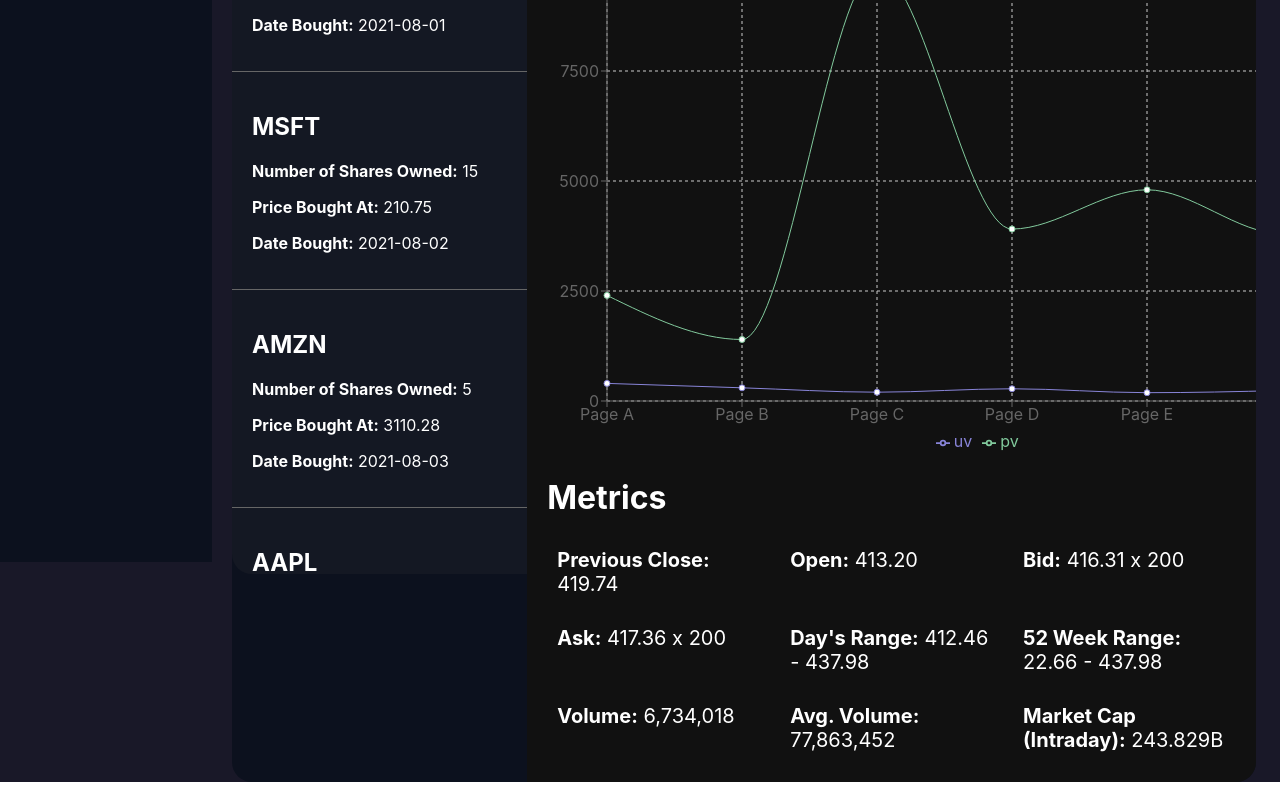
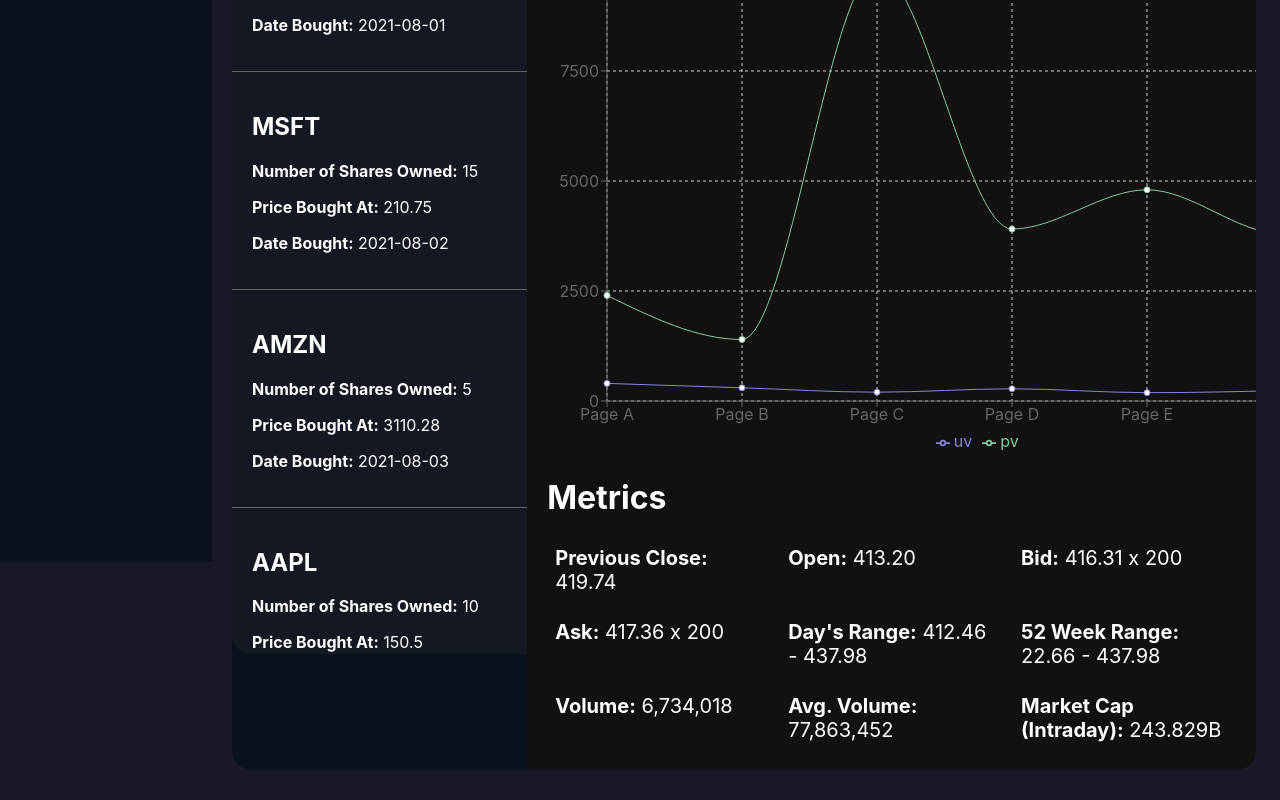
Before and after one commit to rahul7932/sellscale, a React (Create React App) app in the folder frontend/: page /portfolio in a window 1280 px wide. Shown: the part 238-1038 px from the top of the page. Built offline with nearby package versions, Linux system fonts and the light colour scheme.

Commit message:
playing with position of containers

```diff
--- a/frontend/src/components/PortfolioContainer.js
+++ b/frontend/src/components/PortfolioContainer.js
@@ -31,7 +31,7 @@
 
     return (
         <div className="portfolio-container">
-            <div className="portfolio-list" style={{ overflowY: 'scroll', maxHeight: '400px' }}>  {/* Make this div scrollable */}
+            <div className="portfolio-list" style={{ overflowY: 'scroll', maxHeight: '200px' }}>  {/* Make this div scrollable */}
                 {stocks.map((stock, index) => (
                     <StockTile
                         key={index}
--- a/frontend/src/pages/Trade.js
+++ b/frontend/src/pages/Trade.js
@@ -1,5 +1,6 @@
 import React, { useState } from 'react';
 import Select from 'react-select';
+import { LineChart, Line, XAxis, YAxis, CartesianGrid, Tooltip, Legend } from 'recharts';
 import '../styles/Trade.css';
 
 function Trade() {
@@ -16,6 +17,12 @@
         console.log('Selected option:', option);
     };
 
+    const data = [
+        { name: 'Jan', uv: 400, pv: 2400, amt: 2400 },
+        { name: 'Feb', uv: 300, pv: 1398, amt: 2210 },
+        { name: 'Mar', uv: 200, pv: 9800, amt: 2290 }
+    ];
+
     return (
         <div>
             <h1 className='title'>Trade</h1>
@@ -28,7 +35,38 @@
                     className="select-search-bar"
                     placeholder="Search and select..."
                 />
-
+                {selectedOption && (
+                <div className="selected-content">
+                    <h2>Historical Performance</h2>
+                    <LineChart width={1200} height={500} data={data}
+                        margin={{ top: 5, right: 30, left: 20, bottom: 5 }}>
+                        <CartesianGrid strokeDasharray="3 3" />
+                        <XAxis dataKey="name" />
+                        <YAxis />
+                        <Tooltip />
+                        <Legend />
+                        <Line type="monotone" dataKey="uv" stroke="#8884d8" activeDot={{ r: 8 }} />
+                        <Line type="monotone" dataKey="pv" stroke="#82ca9d" />
+                        </LineChart>
+                    <h2>Actions</h2>
+                    <div className="button-container">
+                        <button style={{ backgroundColor: 'green', color: 'white', fontSize: '28px' }}>Buy</button>
+                        <button style={{ backgroundColor: 'red', color: 'white', fontSize: '28px' }}>Sell</button>
+                        </div>
+                    <h2>Metrics</h2>
+                    <div className="stock-info-grid">
+                        <div className="stock-info-item"><strong>Previous Close:</strong> 419.74</div>
+                        <div className="stock-info-item"><strong>Open:</strong> 413.20</div>
+                        <div className="stock-info-item"><strong>Bid:</strong> 416.31 x 200</div>
+                        <div className="stock-info-item"><strong>Ask:</strong> 417.36 x 200</div>
+                        <div className="stock-info-item"><strong>Day's Range:</strong> 412.46 - 437.98</div>
+                        <div className="stock-info-item"><strong>52 Week Range:</strong> 22.66 - 437.98</div>
+                        <div className="stock-info-item"><strong>Volume:</strong> 6,734,018</div>
+                        <div className="stock-info-item"><strong>Avg. Volume:</strong> 77,863,452</div>
+                        <div className="stock-info-item"><strong>Market Cap (Intraday):</strong> 243.829B</div>
+                    </div>
+                </div>
+            )}
             </div>
         </div>
     );
--- a/frontend/src/styles/PortfolioContainer.css
+++ b/frontend/src/styles/PortfolioContainer.css
@@ -3,16 +3,17 @@
     justify-content: flex-start; /* Aligns children to the start */
     align-items: stretch; /* Ensures that children stretch to fill the container height */
     width: 100%;
-    min-height: 90vh;
+    min-height: 100vh;
     background-color: #0c111e;
     border-radius: 20px;
     padding: 0; /* No padding to ensure elements fit snugly */
     box-sizing: border-box; /* Includes padding and border in the element's total width and height */
+    margin-bottom: 30px;
 }
 
 .portfolio-list {
     width: 30%; /* Takes up 30% of the container width */
-    min-height: 90vh;
+    min-height: 100vh;
     background-color: #111;
     border-radius: 20px 0 0 20px; /* Rounded corners on the left side only */
     margin: 0; /* Ensures no margin is pushing the elements */
--- a/frontend/src/styles/Trade.css
+++ b/frontend/src/styles/Trade.css
@@ -4,7 +4,8 @@
     padding: 20px;
     box-shadow: 0 4px 8px rgba(0,0,0,0.1);
     border-radius: 20px;
-    background-color: #0c111e;;
+    background-color: #0c111e;
+    margin-bottom: 30px;
 }
 
 .select-search-bar {
@@ -14,3 +15,30 @@
 h2 {
     color: #fff;
 }
+
+
+.button-container {
+    display: flex;
+    margin: 20px 0;
+    gap: 10px;
+}
+
+.button-container button {
+    padding: 10px 20px;
+    border: none;
+    border-radius: 5px;
+    font-size: 28px;
+    cursor: pointer;
+}
+
+.stock-info-grid {
+    display: grid;
+    grid-template-columns: repeat(3, 1fr);
+    gap: 10px;
+    margin: 0px;
+
+}
+
+.stock-info-item {
+    padding: 8px;
+}
```
Lines whose indentation alone changed are shown as unchanged.
